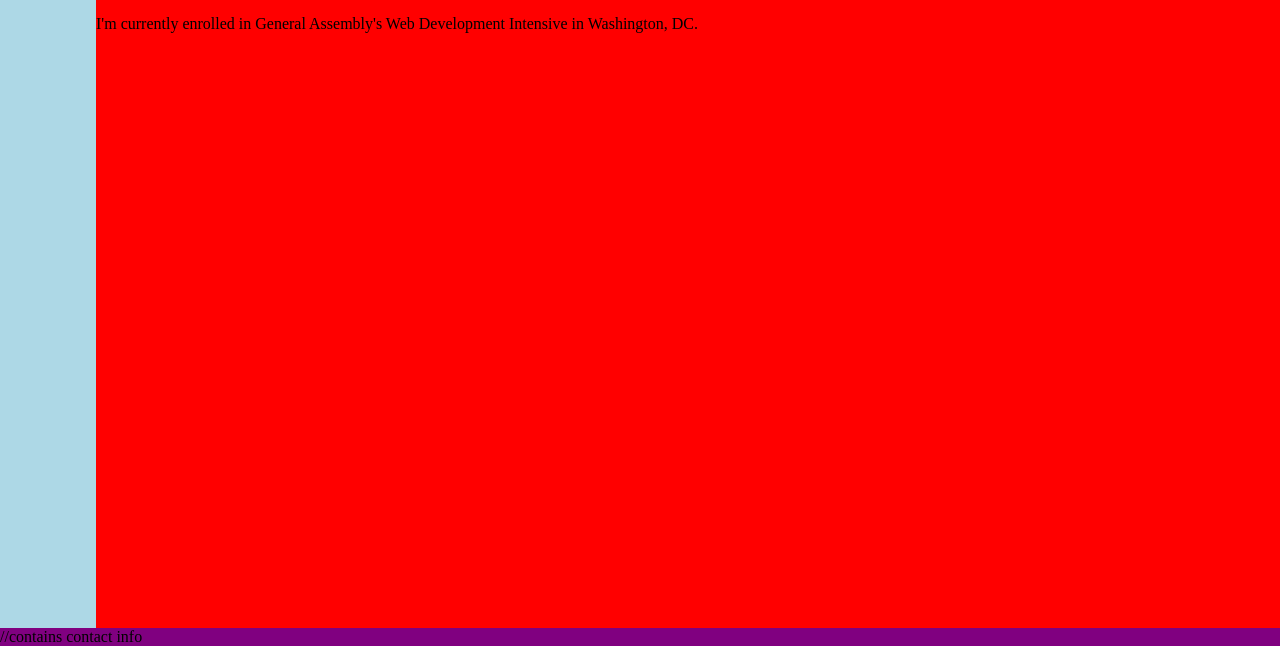
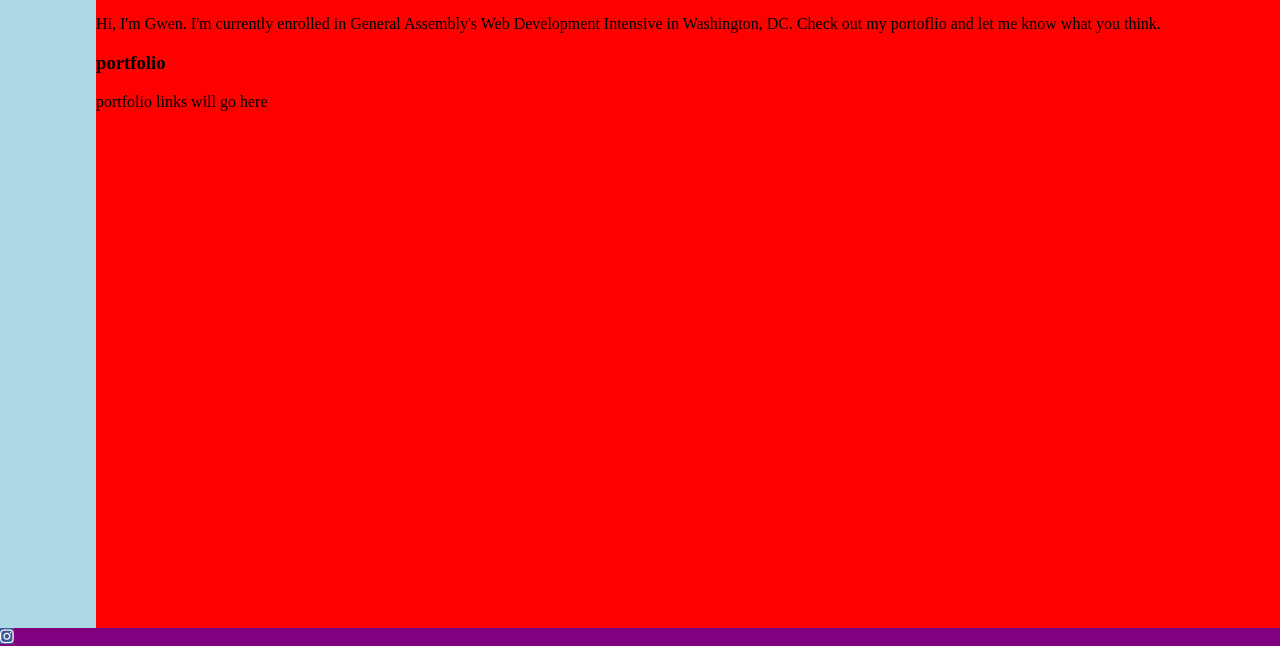
Before and after one commit to gxlgit/gxlgit.github.io, a plain HTML site: page index.html in a window 1280 px wide. Shown: the part 154-800 px from the top of the page. Drawn offline with Linux system fonts and the light colour scheme.

Commit message:
added instagram link to footer

```diff
--- a/index.html
+++ b/index.html
@@ -8,6 +8,8 @@ by Gwen Latasa-->
   <head>
     <meta charset="utf-8">
     <link rel="stylesheet" href="style.css">
+    <!--w3schools library-->
+    <link rel="stylesheet" href="https://cdnjs.cloudflare.com/ajax/libs/font-awesome/4.7.0/css/font-awesome.min.css">
     <title>Gwen Latasa's Web Development Portfolio</title>
   </head>
 
@@ -28,15 +30,18 @@ by Gwen Latasa-->
       <main>
         <img src="me.jpg" alt="picture of Gwen">
         <h3 id="about">about me</h3>
-        <p>I'm currently enrolled in General Assembly's Web Development Intensive
-        in Washington, DC.  </p>
+        <p>Hi, I'm Gwen. I'm currently enrolled in General Assembly's Web Development Intensive
+        in Washington, DC. Check out my portoflio and let me know what you think. </p>
+        <h3>portfolio</h3>
+        <p>portfolio links will go here</p>
 
       </main>
     </div>
 
 
     <footer id="contact">
-      //contains contact info
+
+      <a href="http:\\www.instagram.com/summeronrepeat" class="fa fa-instagram"></a>
     </footer>
 
   </body>
--- a/style.css
+++ b/style.css
@@ -34,6 +34,9 @@ h1{
   flex: 1;
   background-color: red;
 }
+h3{
+
+}
 nav{
   background-color: lightblue;
 }
@@ -54,3 +57,11 @@ main img{
 footer{
   background-color: purple;
 }
+.fa:hover {
+    opacity: 0.7;
+}
+
+.fa-instagram{
+  background: #3B5998;
+  color: white;
+}
```
